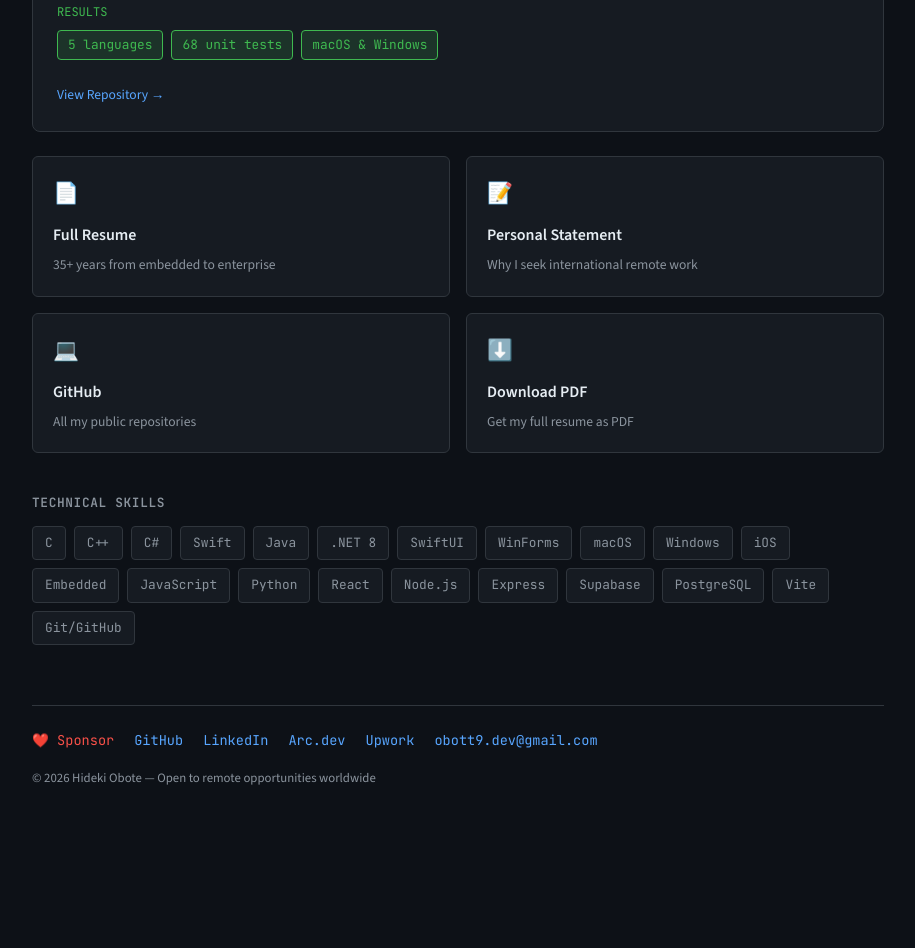
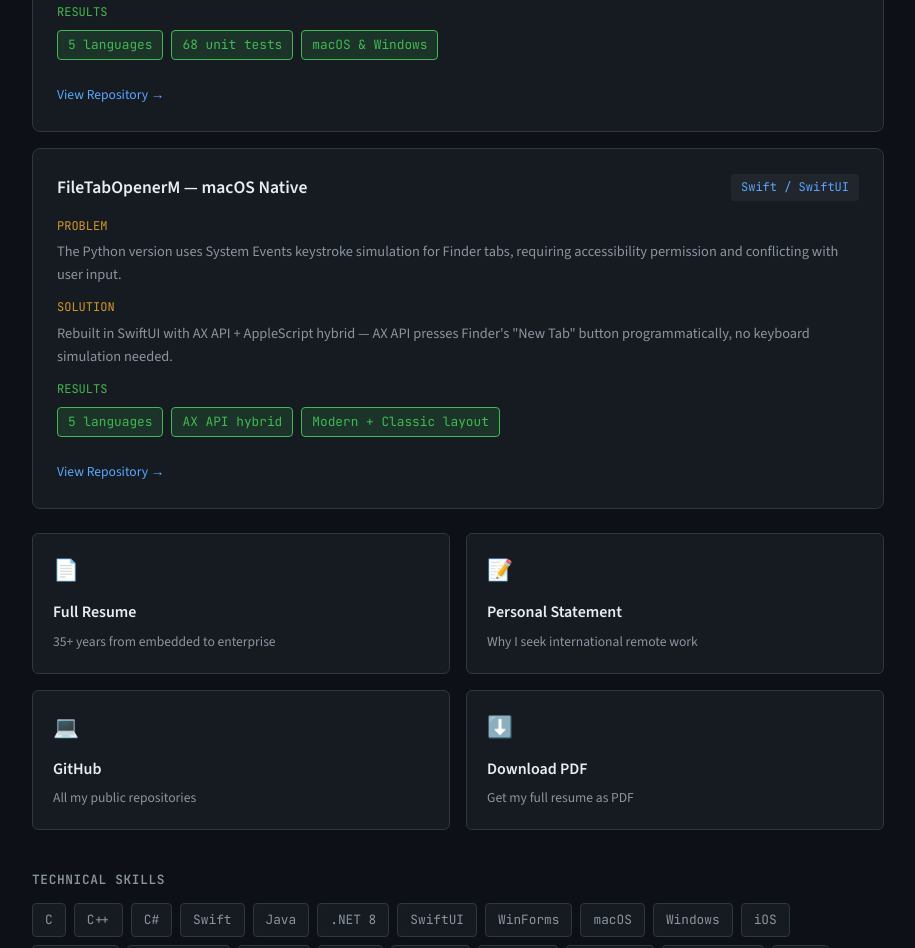
Before and after one commit to obott9/obott9.github.io, a plain HTML site: page index.html in a window 1280 px wide. Shown: the part 2795-3743 px from the top of the page, without its empty margins (182-1097 px from the left). Before the commit the page ends 3633 px from the top, so only its background shows below. Drawn offline with nearby package versions, Linux system fonts and the light colour scheme.

Commit message:
Add FileTabOpenerM project card to portfolio
Co-Authored-By: Claude Opus 4.6 <noreply@anthropic.com>

```diff
--- a/index.html
+++ b/index.html
@@ -604,6 +604,30 @@
             <a href="https://github.com/obott9/file_tab_opener" class="project-card__link" target="_blank">View Repository →</a>
         </div>
 
+        <div class="project-card">
+            <div class="project-card__header">
+                <h3 class="project-card__name">FileTabOpenerM — macOS Native</h3>
+                <span class="project-card__tech">Swift / SwiftUI</span>
+            </div>
+            <div class="project-card__section">
+                <p class="project-card__label">Problem</p>
+                <p class="project-card__text">The Python version uses System Events keystroke simulation for Finder tabs, requiring accessibility permission and conflicting with user input.</p>
+            </div>
+            <div class="project-card__section">
+                <p class="project-card__label">Solution</p>
+                <p class="project-card__text">Rebuilt in SwiftUI with AX API + AppleScript hybrid — AX API presses Finder's "New Tab" button programmatically, no keyboard simulation needed.</p>
+            </div>
+            <div class="project-card__section">
+                <p class="project-card__label project-card__label--green">Results</p>
+                <div class="project-card__results">
+                    <span class="result-badge">5 languages</span>
+                    <span class="result-badge">AX API hybrid</span>
+                    <span class="result-badge">Modern + Classic layout</span>
+                </div>
+            </div>
+            <a href="https://github.com/obott9/FileTabOpenerM" class="project-card__link" target="_blank">View Repository →</a>
+        </div>
+
         <!-- Navigation Cards -->
         <section class="cards">
             <a href="resume.html" class="card">
```
